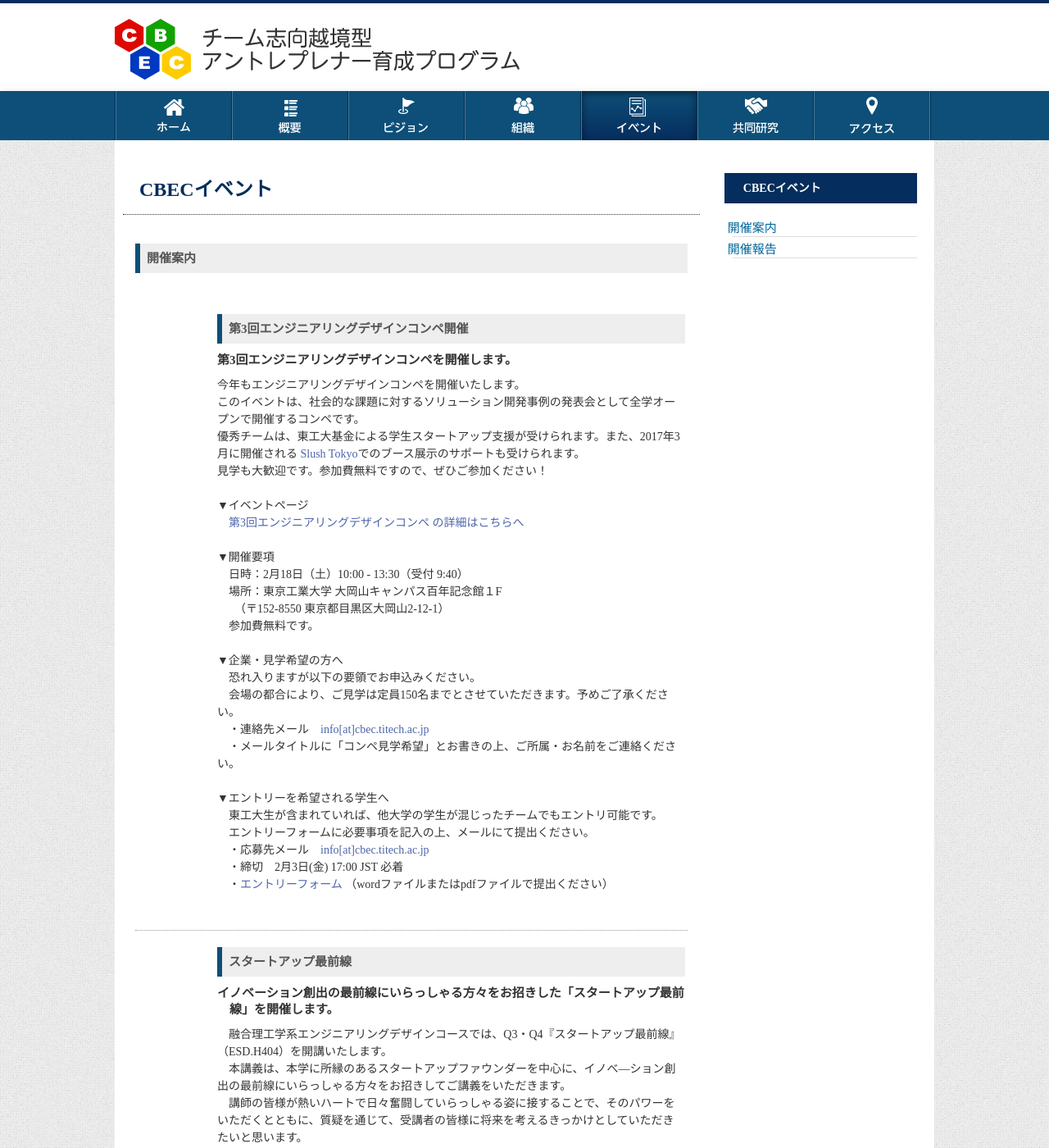
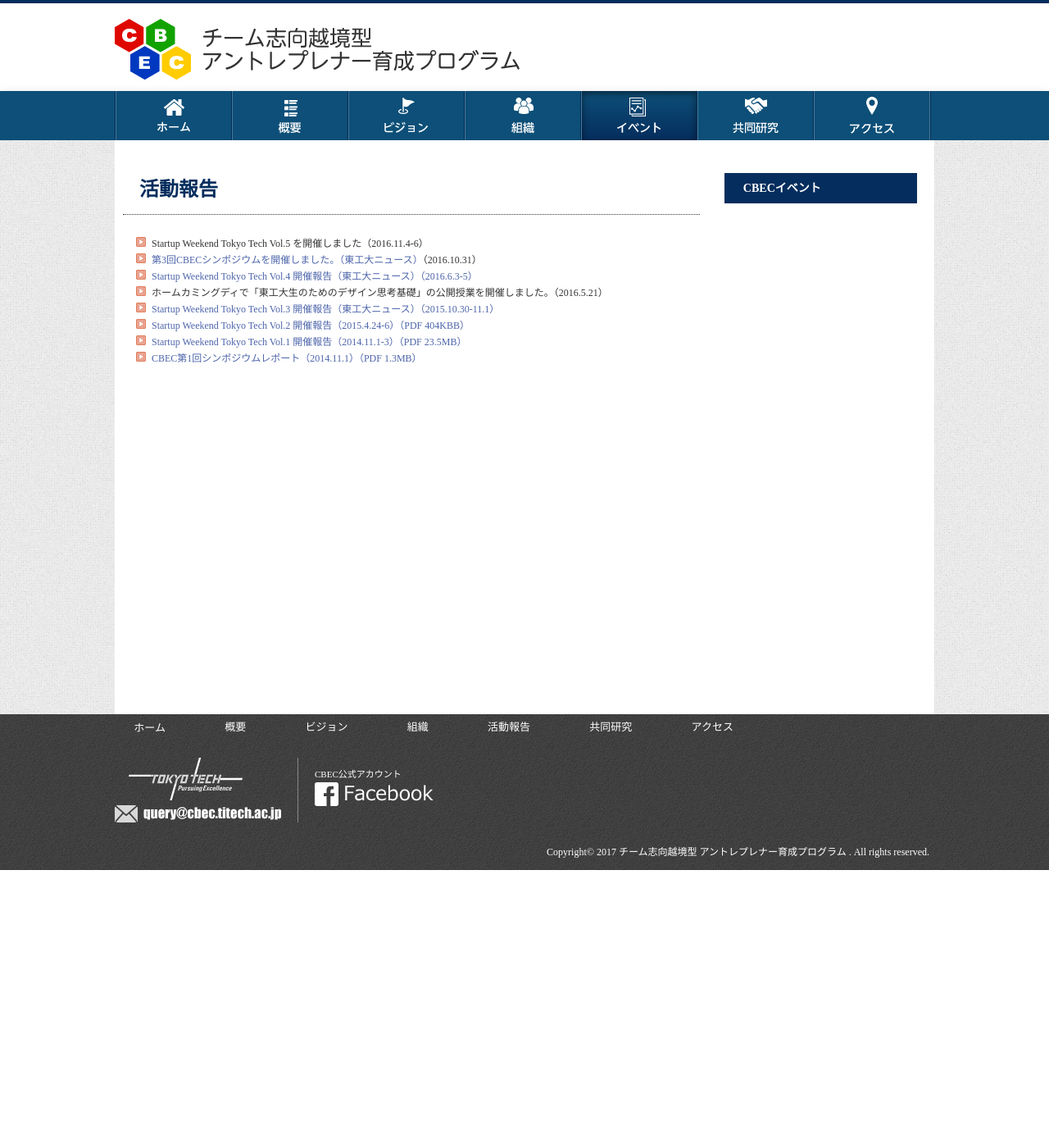
Before and after one commit to titech-cbec/titech-cbec.github.io, a Jekyll site: the page built from reports/index.html, in a window 1280 px wide and 1400 px high. Shown: the whole window at 82% size. Built offline with Jekyll 4.4.1, drawn with Linux system fonts in a browser that asks for light colours; nearby versions of some CDN libraries; some web fonts are replaced; comment, search, counter and statistics services are not loaded; some of the changed text lies outside the part shown.

Commit message:
Beauty html

```diff
--- a/reports/index.html
+++ b/reports/index.html
@@ -3,131 +3,64 @@ layout: page
 ---
 
 <div class="span11 hentry clear" >
-  <h2 >CBECイベント</h2>
+  <h2>活動報告</h2>
   <div class="hentry">
-    <div class="section"> <!-- 開催案内 -->
-      <h3 id="1">開催案内</h3><br />
 
 <!-- 開催イベント単位に記述する ----------------------------------
 　イベント作成時は
 　<h3>タイトル</h3> と、<h4>ちょっとした見出し</h4>
 　その下に説明文を<p>　～～～　</p> で挟んで記載する
 ========================================================================== -->
-
-<!-- 開催イベント単位に記述する ここから -------------------------------- -->
-<dd>
-<h3>第3回エンジニアリングデザインコンペ開催</h3>
-
-					    <h4>第3回エンジニアリングデザインコンペを開催します。</h4>
-					    <p>
-						今年もエンジニアリングデザインコンペを開催いたします。<br />
-						このイベントは、社会的な課題に対するソリューション開発事例の発表会として全学オープンで開催するコンペです。<br />
-						優秀チームは、東工大基金による学生スタートアップ支援が受けられます。また、2017年3月に開催される <a href="http://tokyo.slush.org/">Slush Tokyo</a>でのブース展示のサポートも受けられます。<br />
-						見学も大歓迎です。参加費無料ですので、ぜひご参加ください！<br />
-						　<br />
-						▼イベントページ<br />
-						　<a href="../competition2017/index.html" target="_blank">第3回エンジニアリングデザインコンペ の詳細はこちらへ</a><br />
-						　<br />
-						▼開催要項<br />
-						　日時：2月18日（土）10:00 - 13:30（受付 9:40）<br />
-						　場所：東京工業大学 大岡山キャンパス百年記念館１F<br />
-						　　（〒152-8550 東京都目黒区大岡山2-12-1）<br />
-						　参加費無料です。<br />
-						　<br />
-						▼企業・見学希望の方へ<br />
-						　恐れ入りますが以下の要領でお申込みください。<br />
-						　会場の都合により、ご見学は定員150名までとさせていただきます。予めご了承ください。<br />
-						　・連絡先メール　<a href="mailto:info@cbec.titech.ac.jp">info[at]cbec.titech.ac.jp</a><br />
-						　・メールタイトルに「コンペ見学希望」とお書きの上、ご所属・お名前をご連絡ください。<br />
-						　<br />
-						▼エントリーを希望される学生へ<br />
-						　東工大生が含まれていれば、他大学の学生が混じったチームでもエントリ可能です。<br />
-						　エントリーフォームに必要事項を記入の上、メールにて提出ください。<br />
-						　・応募先メール　<a href="mailto:info@cbec.titech.ac.jp">info[at]cbec.titech.ac.jp</a><br />
-						　・締切　2月3日(金) 17:00 JST 必着<br />
-						　・<a href="doc/entry-sheet.docx" target="_blank">エントリーフォーム</a> （wordファイルまたはpdfファイルで提出ください）<br />
-						<br />
-					    </p>
-					</dd>
-<!-- 開催イベント単位に作成 ここまで
-     ================================================== -->
-
-<!-- 開催イベント単位に記述する ここから -------------------------------- -->
-
-					<dd>
-					    <h3>スタートアップ最前線</h3>
-
-					    <h4>イノベーション創出の最前線にいらっしゃる方々をお招きした「スタートアップ最前線」を開催します。</h4>
-					    <p>
-						　融合理工学系エンジニアリングデザインコースでは、Q3・Q4『スタートアップ最前線』（ESD.H404）を開講いたします。<br />
-						　本講義は、本学に所縁のあるスタートアップファウンダーを中心に、イノべ―ション創出の最前線にいらっしゃる方々をお招きしてご講義をいただきます。<br />
-						　講師の皆様が熱いハートで日々奮闘していらっしゃる姿に接することで、そのパワーをいただくとともに、質疑を通じて、受講者の皆様に将来を考えるきっかけとしていただきたいと思います。<br />
-						<br />
-						　講義室：西9号館 W931号室<br />
-						　毎週金曜日 18:30～20:00<br />
-						<br />
-					    </p>
-					</dd>
-					<!-- 開催イベント単位に作成 ここまで
-					     ================================================== -->
+<!--
+    <div class="section">
+      <h3 id="1">開催案内</h3><br />
+    </div>
+-->
+<!-- 開催案内divのおわり -->
 
 
-
-					<!-- 開催イベント単位に記述する ここから （記入例）-------------------------------- --
-
-					     <dd>
-					     <h3>見出しを書く</h3>
-
-					     <h4>サブ見出しを書く</h4>
-					     <p>
-					     　内容を書く
-					     　必要に応じてリンクを書く
-					     　<h4>　　<a href="http://www.titech.ac.jp/alumni/hcd/" target="_blank">ホームカミングディ開催</a></h4>
-					     　<br>
-					     </p>
-					     </dd>
-					     <!-- 開催イベント単位に作成 ここまで
-					     ================================================== -->
-
-				    </div> <!-- 開催案内divのおわり -->
 
 <!-- 開催報告 ここから（ニュースのリンクでいい）
  ================================================== -->
 
-				    <div class="section">　<!-- 開催報告divここから -->
+   <div class="section">
+     <!-- 開催報告divここから -->
+     <!--<h3 id="2">開催報告</h3><br />-->
 
-					<h3 id="2">開催報告</h3>
-					<br />
-					<p>Startup Weekend Tokyo Tech Vol.5 を開催しました（2016.11.4-6）</p>
-					<br />
-					<p><a href="http://www.titech.ac.jp/news/2016/036703.html" target="_blank">第3回CBECシンポジウムを開催しました。（東工大ニュース）</a>（2016.10.31）</p>
-					<br />
-					<p><a href="http://www.titech.ac.jp/news/2016/036566.html" target="_blank">Startup Weekend Tokyo Tech Vol.4 開催報告（東工大ニュース）（2016.6.3-5）</a></p>
-					<br />
-					<p>ホームカミングディで「東工大生のためのデザイン思考基礎」の公開授業を開催しました。（2016.5.21）</p>
-					<br />
-					<p><a target="_blank" href="http://www.titech.ac.jp/news/2015/032818.html">Startup Weekend Tokyo Tech Vol.3 開催報告（東工大ニュース）（2015.10.30-11.1）</a></p>
-					<br />
-					<p><a target="_blank" href="pdf/20150426_SWTT.pdf">Startup Weekend Tokyo Tech Vol.2 開催報告（2015.4.24-6）（PDF 404KBB）</a></p>
-					<br />
-					<p><a target="_blank" href="pdf/20141103_SWTT.pdf">Startup Weekend Tokyo Tech Vol.1 開催報告（2014.11.1-3）（PDF 23.5MB）</a></p>
-					<br />
-					<p><a target="_blank" href="pdf/1stSympoReport.pdf">CBEC第1回シンポジウムレポート（2014.11.1）（PDF 1.3MB）</a></p>
+     <ul>
+     <li>Startup Weekend Tokyo Tech Vol.5 を開催しました（2016.11.4-6）</li>
+
+     <li><a href="http://www.titech.ac.jp/news/2016/036703.html" target="_blank">第3回CBECシンポジウムを開催しました。（東工大ニュース）</a>（2016.10.31）</li>
+
+     <li><a href="http://www.titech.ac.jp/news/2016/036566.html" target="_blank">Startup Weekend Tokyo Tech Vol.4 開催報告（東工大ニュース）（2016.6.3-5）</a></li>
+
+     <li>ホームカミングディで「東工大生のためのデザイン思考基礎」の公開授業を開催しました。（2016.5.21）</li>
+
+     <li><a target="_blank" href="http://www.titech.ac.jp/news/2015/032818.html">Startup Weekend Tokyo Tech Vol.3 開催報告（東工大ニュース）（2015.10.30-11.1）</a></li>
+
+     <li><a target="_blank" href="pdf/20150426_SWTT.pdf">Startup Weekend Tokyo Tech Vol.2 開催報告（2015.4.24-6）（PDF 404KBB）</a></li>
+
+     <li><a target="_blank" href="pdf/20141103_SWTT.pdf">Startup Weekend Tokyo Tech Vol.1 開催報告（2014.11.1-3）（PDF 23.5MB）</a></li>
+
+     <li><a target="_blank" href="pdf/1stSympoReport.pdf">CBEC第1回シンポジウムレポート（2014.11.1）（PDF 1.3MB）</a></li>
+     <!--
      <br />
      <img src="image/droppedImage_23.png" />
      <br />
+     -->
+     </ul>
    </div> <!-- 開催報告divの終わり -->
 
   </div> <!-- hentry divの終わり -->
+</div> <!-- span11 divの終わり -->
 
-			    </div> <!-- span11 divの終わり -->
-			    <div class="span4">
 
 <!-- sidebar -->
+<div class="span4">
 <div id="sidebar" class="heightLine">
   <div class="submenu ">
     <h2 class="subtitle"><i class="fa fa-caret-down" style="color:white;font-size:12px;"></i>&nbsp;<a href="report.html">CBECイベント</a></h2><br /> </div>
-				    <div class="menubg menu-lage" style="padding-left:0px;">&nbsp;<a href="#1">開催案内</a></div>
-				    <div class="menubg menu-lage" style="padding-left:0px;">&nbsp;<a href="#2">開催報告</a></div>
+  <!--<div class="menubg menu-lage" style="padding-left:0px;">&nbsp;<a href="#1">開催案内</a></div>
+  <div class="menubg menu-lage" style="padding-left:0px;">&nbsp;<a href="#2">開催報告</a></div>-->
 </div>
 </div> <!-- span4 divの終わり -->
```
Lines whose indentation alone changed are shown as unchanged.
